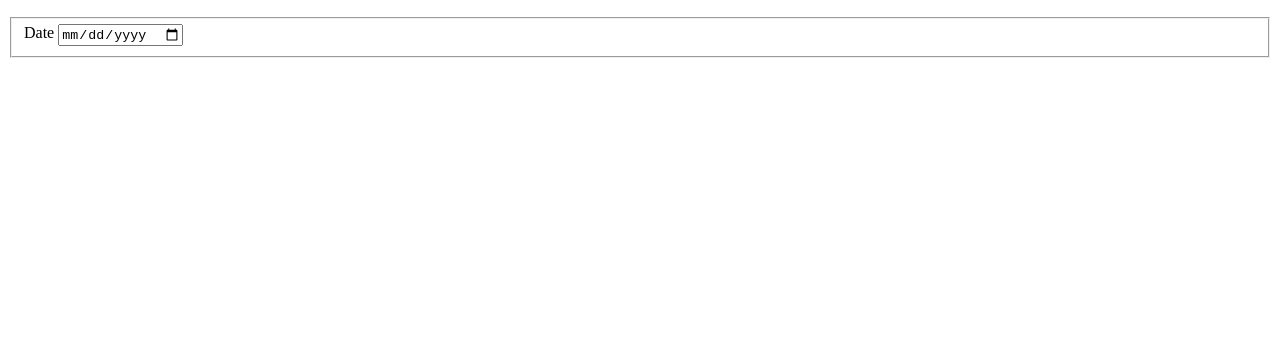
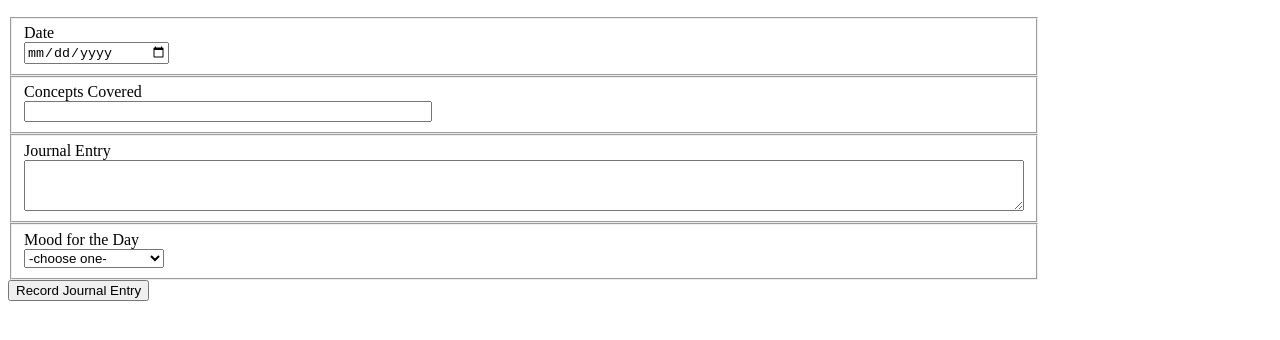
Before and after one commit to Thomas88s/daily-journal-49, a plain HTML site: page index.html in a window 1280 px wide. Shown: the part 50-390 px from the top of the page. Drawn offline with Linux system fonts and the light colour scheme.

Commit message:
added a basic form

```diff
--- a/index.html
+++ b/index.html
@@ -6,17 +6,44 @@
         <meta http-equiv="X-UA-Compatible" content="IE=edge">
         <meta name="viewport" content="width=device-width, initial-scale=1.0">
         <title>Daily Journal</title>
+        <link rel="stylesheet" href="styles/main.css">
     </head>
     <body>
-        <header></header>
+        <header>
+
+
+        </header>
         <main id="container">
             <h2>Daily Journal</h2>
-            <form class="entryForm">
-                <fieldset>
+            <form class="allInputs">
+                <fieldset class="input">
                     <label for="entryDate">Date</label>
-                    <input type="date" name="entryDate" class="entryForm__date">
+                    <input class="box1" type="date" name="entryDate" class="entryForm__date">
                 </fieldset>
+                <fieldset class="input">
+                    <label for="conceptsCovered">Concepts Covered</label>
+                    <input type="text" name="conceptsCovered" class="text">
+                </fieldset>
+                <fieldset class="input">
+                    <label rows="3" for="journalEntry">Journal Entry</label>
+                    <textarea class="box3" rows="3" cols=""></textarea>
+                </fieldset>
+                <fieldset class="input">
+                        <label for="Mood">Mood for the Day</label>
+                        <select class="box4"id="cars" name="cars">
+                            <option value="">-choose one-</option>
+                            <option value="Happy">Happy</option>
+                            <option value="Creative">Creative</option>
+                            <option value="Peaceful">Peaceful</option>
+                            <option value="Powerful">Powerful</option>
+                            <option value="Reflective">Reflective</option>
+                            <option value="Calm">Calm</option>
+                          </select>
+                </fieldset>
+                <button class="recordButton" type="button">Record Journal Entry</button>
+
             </form>
+            <article id="entries"></article>
         </main>
         <footer></footer>
     </body>
--- a/styles/main.css
+++ b/styles/main.css
@@ -0,0 +1,17 @@
+
+
+ .input {
+     display: flex;
+     flex-direction: column;
+    max-width: 1000px;
+ }
+ .box1 {
+     max-width: 140px;
+
+ }
+  .text {
+      max-width: 400px;
+  }
+  .box4 {
+      max-width: 140px;
+  }
```
